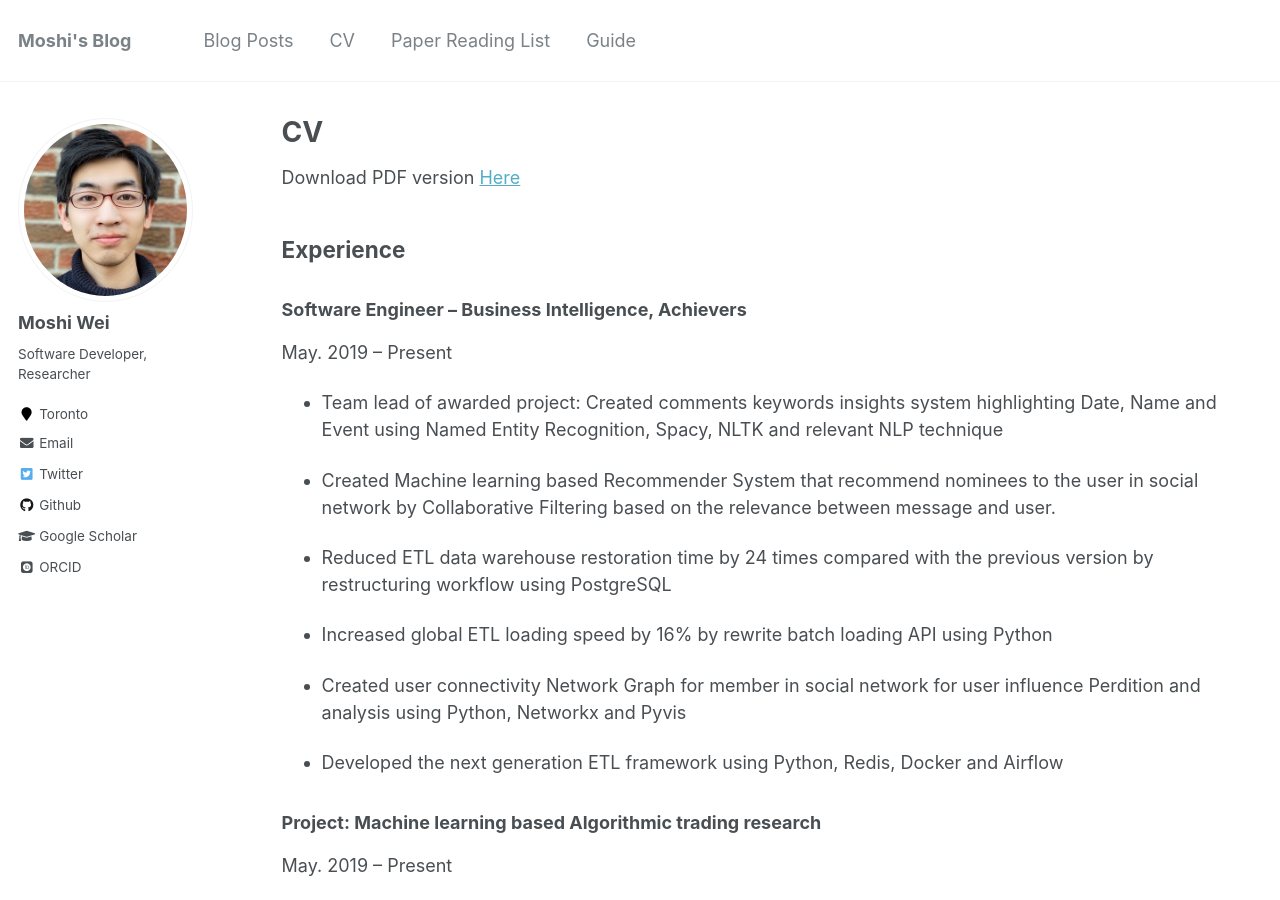
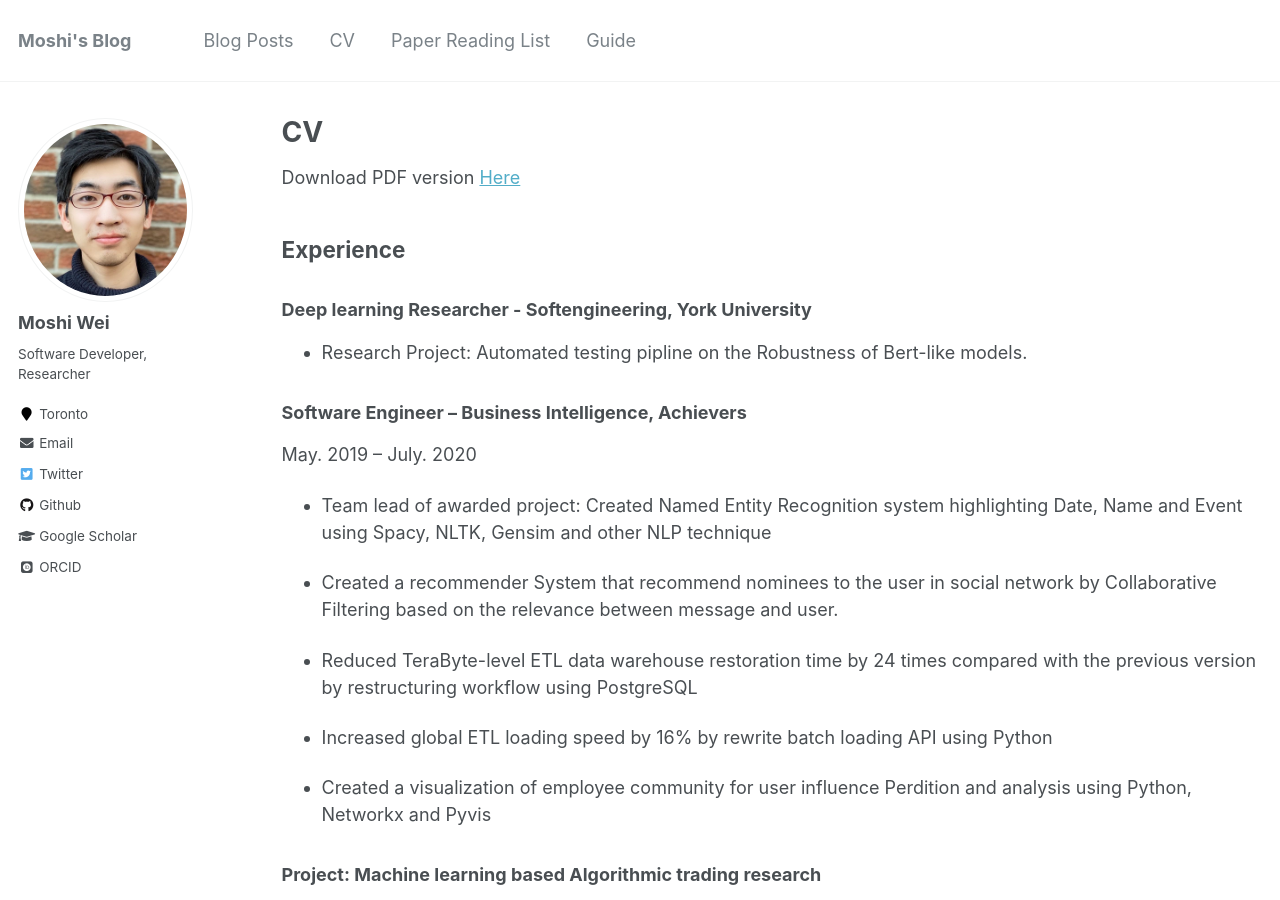
Before and after one commit to Moshiii/Moshiii.github.io, a Jekyll site: the page built from _pages/cv.md, in a window 1280 px wide and 900 px high. Built offline with Jekyll 4.4.1, drawn with Linux system fonts in a browser that asks for light colours; some web fonts are replaced.

Commit message:
Update cv.md

```diff
--- a/_pages/cv.md
+++ b/_pages/cv.md
@@ -12,20 +12,22 @@ Download PDF version [Here](http://Moshiii.github.io/files/Moshi Wei Machine lea
 
 ## Experience
 
+### Deep learning Researcher - Softengineering, York University
+
+* Research Project: Automated testing pipline on the Robustness of Bert-like models.
+
 ### Software Engineer – Business Intelligence, Achievers
-May. 2019 – Present
+May. 2019 – July. 2020
 
-*	Team lead of awarded project: Created comments keywords insights system highlighting Date, Name and Event using Named Entity Recognition, Spacy, NLTK and relevant NLP technique
+*	Team lead of awarded project: Created Named Entity Recognition system highlighting Date, Name and Event using Spacy, NLTK, Gensim and other NLP technique
 
-* Created Machine learning based Recommender System that recommend nominees to the user in social network by Collaborative Filtering based on the relevance between message and user.
+* Created a recommender System that recommend nominees to the user in social network by Collaborative Filtering based on the relevance between message and user.
 
-* Reduced ETL data warehouse restoration time by 24 times compared with the previous version by restructuring workflow using PostgreSQL
+* Reduced TeraByte-level ETL data warehouse restoration time by 24 times compared with the previous version by restructuring workflow using PostgreSQL
 
 * Increased global ETL loading speed by 16% by rewrite batch loading API using Python
 
-*	Created user connectivity Network Graph for member in social network for user influence Perdition and analysis using Python, Networkx and Pyvis
-
-* Developed the next generation ETL framework using Python, Redis, Docker and Airflow
+*	Created a visualization of employee community for user influence Perdition and analysis using Python, Networkx and Pyvis
 
 ### Project: Machine learning based Algorithmic trading research
 May. 2019 – Present
```
